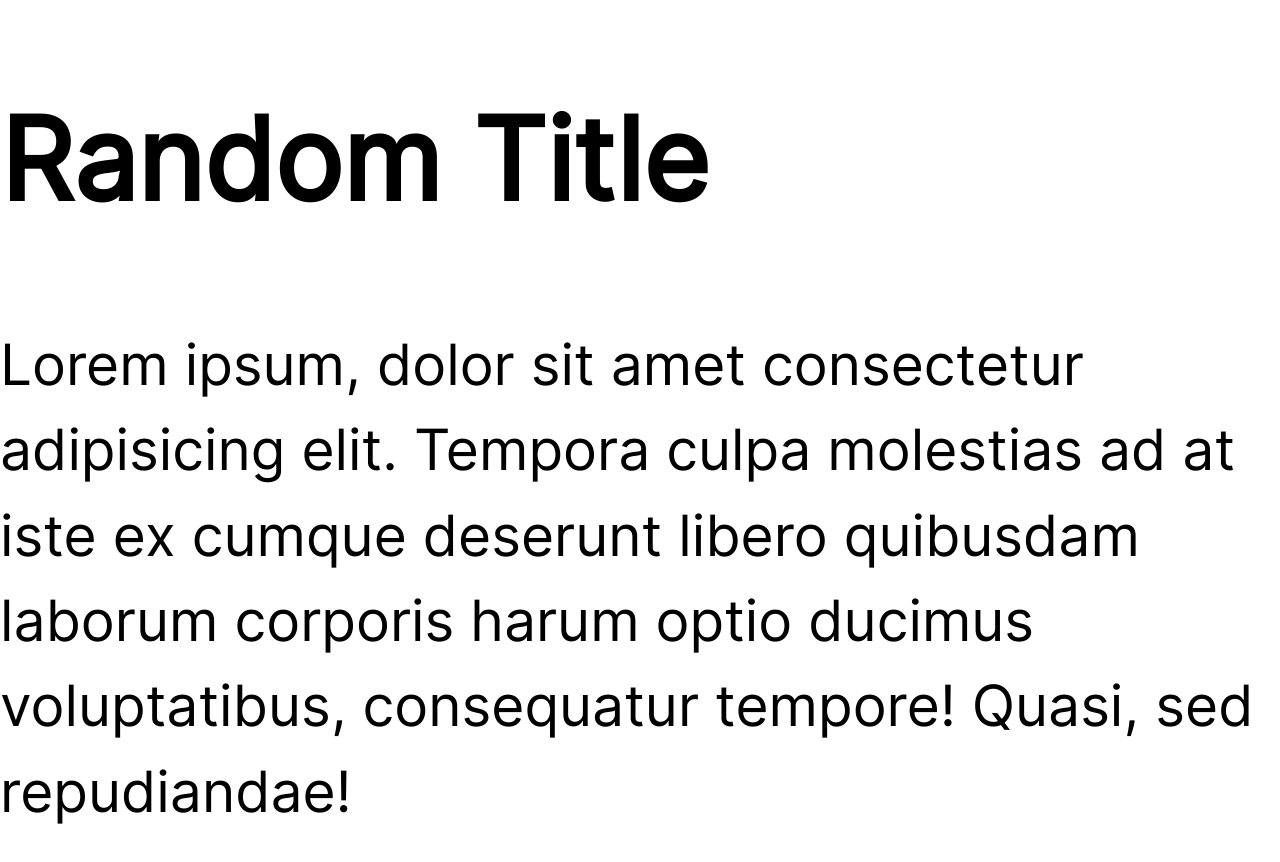
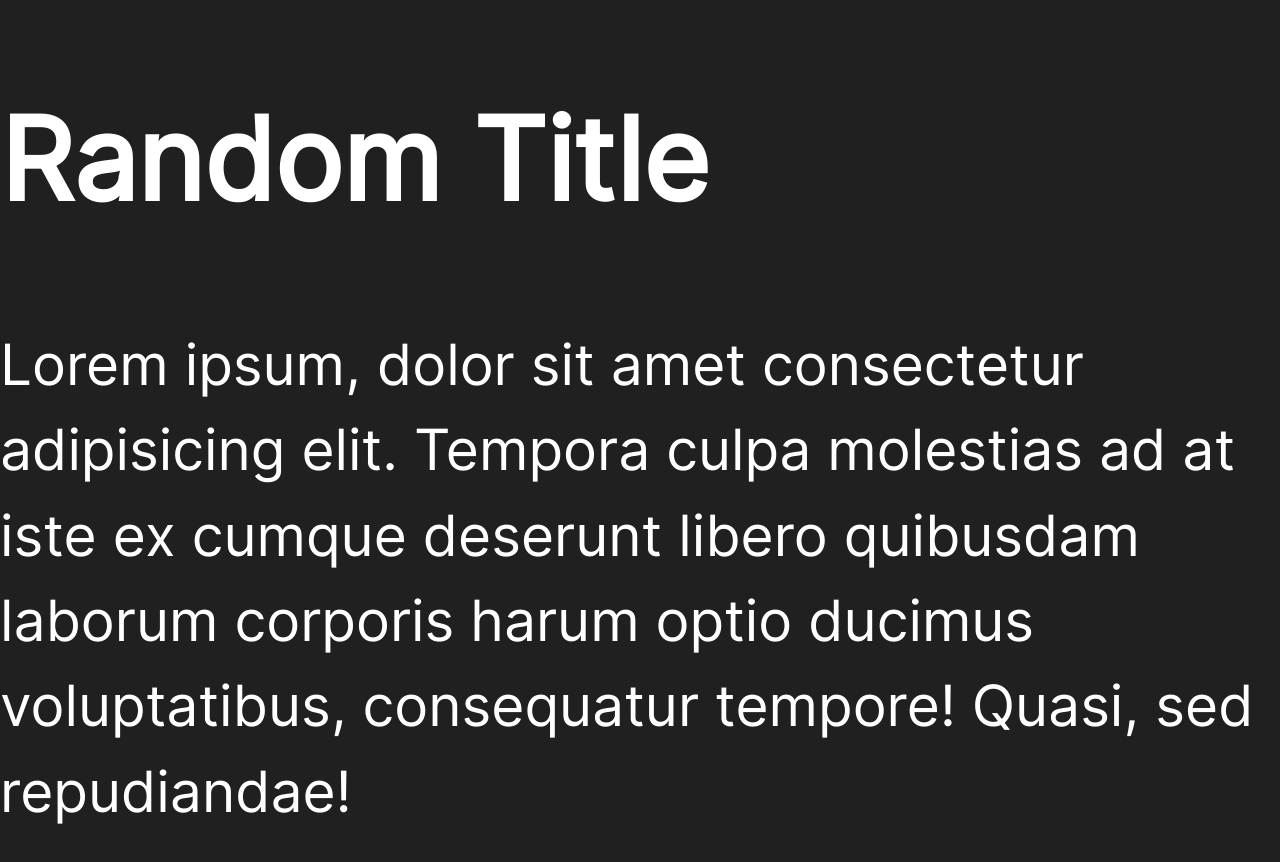
Before and after one commit to nigel-riss/trade-tracker-landing, a Next.js app: page / in a window 1280 px wide. Shown: the top 862 px of the page. After the commit the page ends 835 px from the top, so only its background shows below. Built offline with nearby package versions, Linux system fonts and the light colour scheme.

Commit message:
feat: add global styles, update meta-viewport

```diff
--- a/src/app/layout.tsx
+++ b/src/app/layout.tsx
@@ -5,6 +5,12 @@ import '@/styles/main.scss';
 export const metadata: Metadata = {
   title: 'Create Next App',
   description: 'Generated by create next app',
+  viewport: {
+    width: 'device-width',
+    initialScale: 1,
+    maximumScale: 1,
+    userScalable: false,
+  },
 };
 
 export default function RootLayout({
--- a/src/styles/_globals.scss
+++ b/src/styles/_globals.scss
@@ -1,6 +1,26 @@
 
 html {
+  // positioning
+  position: relative;
+
+  // box model
+  height: 100%;
+
   // typography
+  color: rgb(var(--white));
   font-family: var(--textFont);
   font-size: 4.444444444444445vw;
+
+  // visual
+  background-color: rgb(var(--dark));
+  overflow-x: hidden;
+  scroll-behavior: smooth;
 }
+
+body {
+  // positioning
+  position: relative;
+
+  // visual
+  overflow-x: hidden;
+}
```
